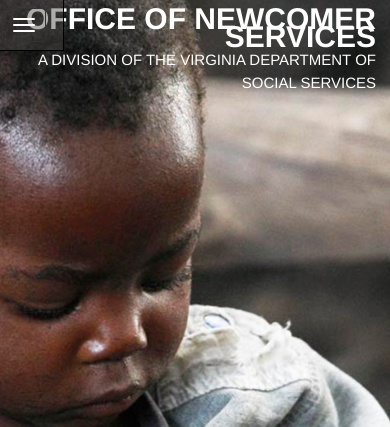
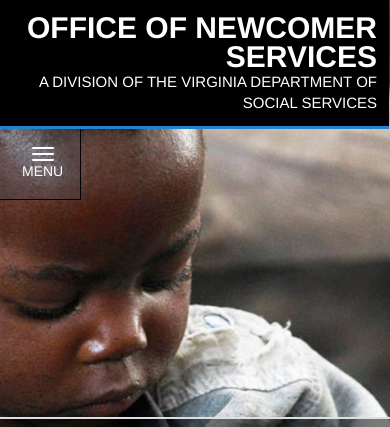
Before and after one commit to jmoney579/beefpotroast, a plain HTML site: page ONS/index.html in a window 390 px wide. Shown: the top 427 px of the page. Drawn offline with nearby package versions, Linux system fonts and the light colour scheme; a script that the page names is missing; a web font is replaced by a local one.

Commit message:
finished reponsive homepage navigation

```diff
--- a/ONS/assets/css/ons_style.css
+++ b/ONS/assets/css/ons_style.css
@@ -16,6 +16,7 @@
 /*Style Overrides*/
 body{
 	font-family: 'Muli', Helvetica, Arial, sans-serif;
+	min-width: 375px;
 	}
 header {
     color: #fff;
@@ -29,6 +30,7 @@ header {
 	top: 10px;
 	text-align: right;
 	font-family: Helvetica, Arial, sans-serif;
+	min-width: 375px;
 }
 header small{
 	font-size: 15px;
@@ -69,6 +71,7 @@ nav {
 }
 .dropdown-menu a {
     color: #000 !important;
+	min-width: 223px;
 }
 .dropdown-menu a:hover {
 	color: #FFF !important;
@@ -275,8 +278,88 @@ a.youtube:hover{
 	border-top: 1px solid #404040;
 	width: 80%;
 	}
+footer p{
+	text-align: center;
+	}
 footer{
 	height: 200px;
 	background: url('../img/footer.jpg') center top repeat-x transparent;
 	padding-top: 30px;
 	}
+/* Media Queries */
+@media (max-width: 766px){
+	.event:last-of-type{
+		margin-bottom: 40px;
+	}
+	.navbar-toggle{
+		float: none;
+	}
+	.navbar-inverse .navbar-toggle {
+		border-color: transparent;
+		margin-left: 9px;
+		margin-right: 4px;
+	}
+	.navbar-inverse .navbar-toggle:hover, .navbar-inverse .navbar-toggle:focus{
+		background-color: #2882c8;
+	}
+	.icon-bar {
+		margin-left: 10px;
+	}
+	header{
+		background-color: #000;
+		clear: both;
+		display: block;
+		margin-right: -13px;
+		margin-top: -10px;
+		padding: 13px 12px;
+		border-bottom: 3px solid #2882c8;
+		width: 100%;
+	}
+	header small{
+		display: block;
+		line-height: 21px;
+	}
+	.navbar-wrapper {
+		top: 68px;
+	}
+	.homename, .calname, .statname, .filename, .empname, .servname, .translate, .show {
+		display: none !important;
+	}
+}
+@media (max-width: 540px){
+	header{
+		background-color: #000;
+		clear: both;
+		display: block;
+		line-height: 29px;
+		margin-right: -13px;
+		margin-top: -10px;
+		padding: 13px 12px;
+		border-bottom: 3px solid #2882c8;
+	}
+	header small{
+		display: block;
+		line-height: 21px;
+	}
+	.navbar-wrapper {
+    top: 108px;
+	}
+	.vdss_shoutout {
+		padding-bottom: 24px;
+		line-height: 3px;
+		text-align: right;
+	}
+	.carousel-caption h1 {
+		line-height: 30px;
+	}
+}
+@media (max-width: 499px){
+	.navbar-wrapper {
+		top: 129px;
+	}
+}
+@media (max-width: 336px){
+	.event:last-of-type{
+		margin-bottom: 95px;
+	}
+}
--- a/ONS/index.html
+++ b/ONS/index.html
@@ -48,6 +48,7 @@
                 <span class="icon-bar"></span>
                 <span class="icon-bar"></span>
                 <span class="icon-bar"></span>
+				MENU
               </button>
             </div>
             <div id="navbar" class="navbar-collapse collapse">
@@ -156,7 +157,6 @@
 			<p>Morbi in sem quis dui placerat ornare. Pellentesque odio nisi, euismod in, pharetra a, ultricies in, diam. Sed arcu. Cras consequat.</p>
 			<p>Praesent dapibus, neque id cursus faucibus, tortor neque egestas augue, eu vulputate magna eros eu erat. Aliquam erat volutpat. Nam dui mi, tincidunt quis, accumsan porttitor, facilisis luctus, metus.</p>
 			<p>Phasellus ultrices nulla quis nibh. Quisque a lectus. Donec consectetuer ligula vulputate sem tristique cursus. Nam nulla quam, gravida non, commodo a, sodales sit amet, nisi.</p>
-         <p><a class="btn btn-default" href="#" role="button">View details &raquo;</a></p>
         </div><!-- /.col-lg-4 -->
         <div class="col-sm-4">
           <h2 class="home_head">Upcoming Events</h2>
```
